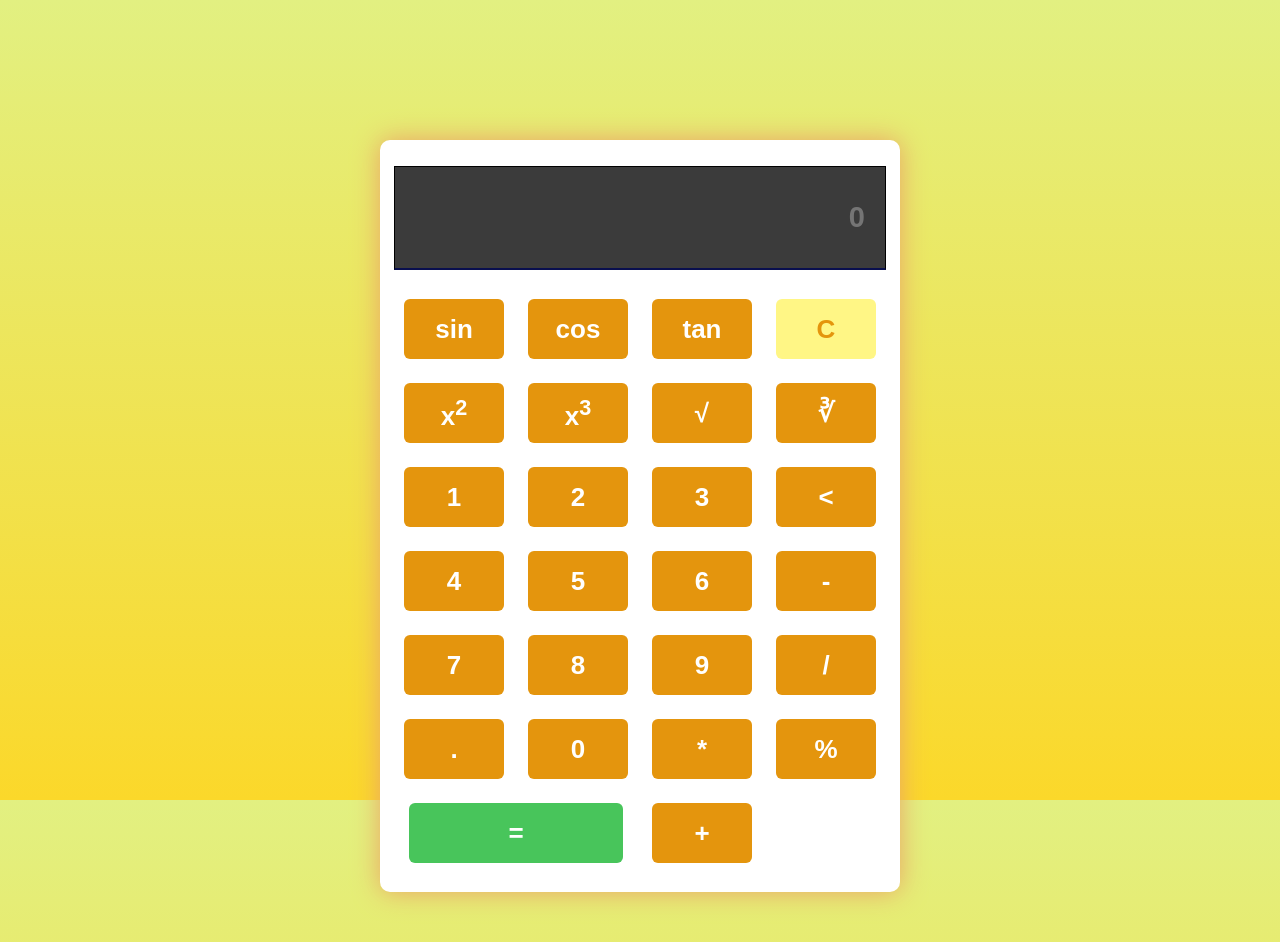
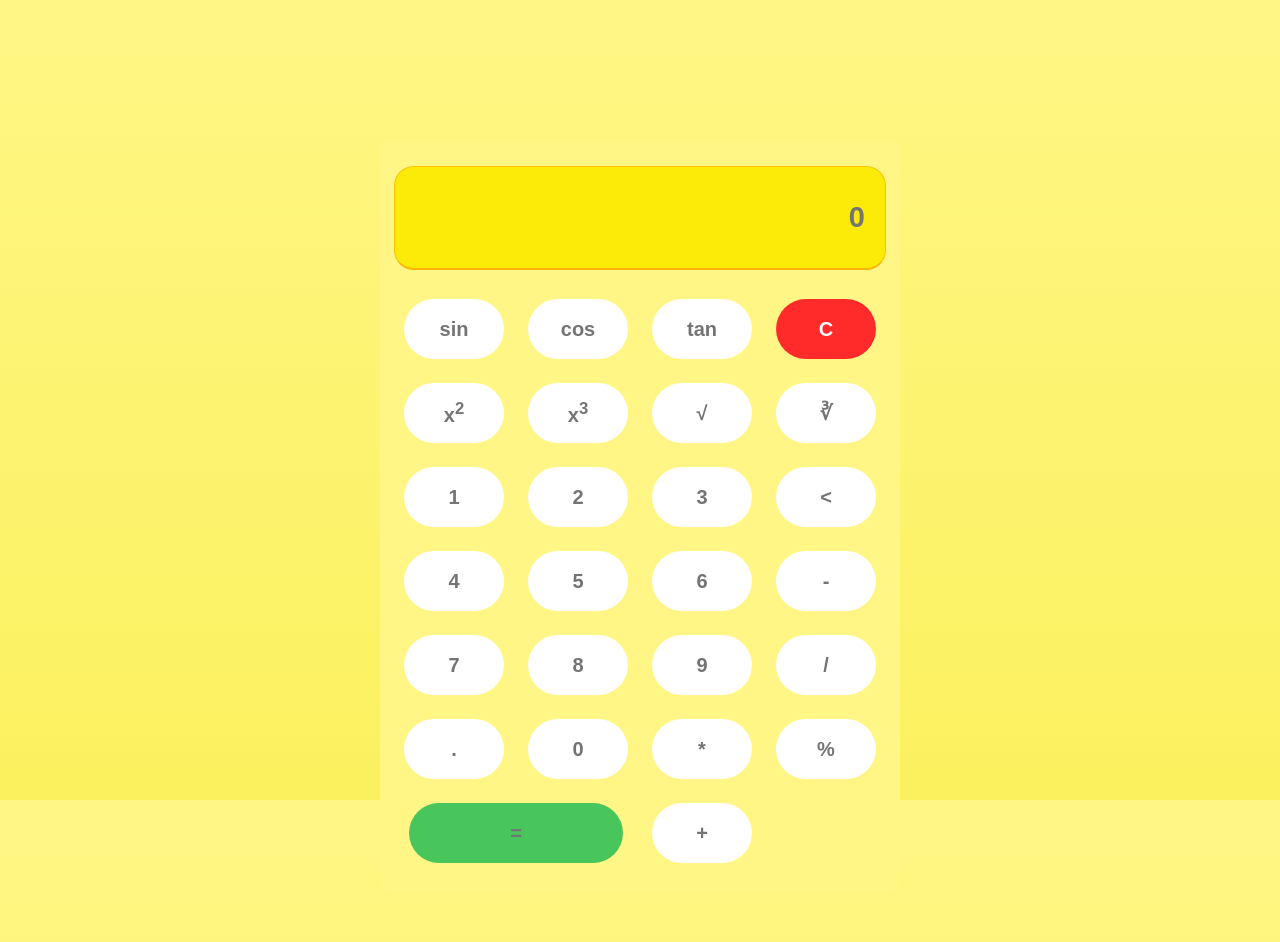
Before and after one commit to lorenarbt/CalculadoraAvancada, a plain HTML site: page index.html in a window 1280 px wide. Drawn offline with Linux system fonts and the light colour scheme.

Commit message:
Modificações css

```diff
--- a/styles/style.css
+++ b/styles/style.css
@@ -1,23 +1,22 @@
 body {
     margin: 0;
-    background: linear-gradient(#e2f081,#fbd82a)no-repeat fixed;
+    background: linear-gradient(#fff685,#fbf15e)no-repeat fixed;
     padding: 50px 0px;
 }
 button.clear {
-    background: #FFF685;
-    color: #e4950d;
+    background: #ff2a2a;
+    color: #fff;
 }
 
 button.clear:hover {
-    background: #fbf6b3;
+    background: #fe8787;
 }
 table {
-    background: #fff;
+    background: #fff685;
     padding: 7px 5px;
     border: 6px solid #00000000;
     text-align: center;
     padding-bottom: 0px;
-    box-shadow: 0px 0px 27px #eaa365;
     border-radius: 10px;
     margin-top: 90px;
 }
@@ -31,29 +30,30 @@ button.equal:hover{
 input[type="text"] {
     width: 450px;
     height: 81px;
-    border: 1px solid #000;
+    border: 1px solid #fdc202;
     padding: 10px 20px;
     font-size: 29px;
-    background: #3b3b3b;
+    background: #fceb08;
     font-weight: bold;
     margin-bottom: 25px;
     margin-top: 10px;
     color: #fff;
-    border-bottom: 2px solid #090f4e;
+    border-bottom: 2px solid #ffb405;
+    border-radius: 20px;
 }
 button {
     padding: 10px 20px;
     width: 100px;
     height: 60px;
     margin-bottom: 20px;
-    font-size: 26px;
+    font-size: 20px;
     font-weight: bold;
-    background: #e4950d;
+    background: #fff;
     border: none;
-    color: #fff;
-    border-radius: 6px;
+    color: #757474;
+    border-radius: 30px;
     cursor: pointer;
 }
 button:hover{
-	background: #deaf5d;
+	background: #b2b2b0;
 }
```
